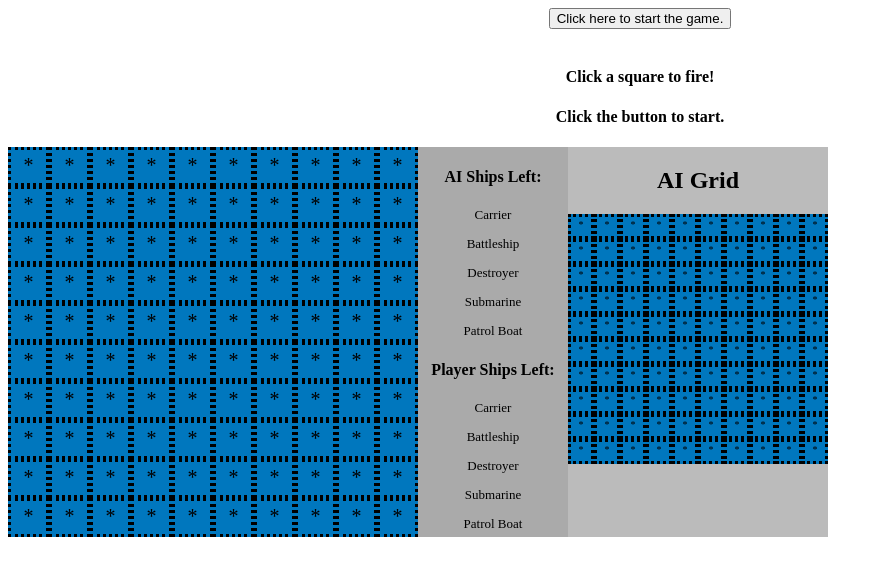
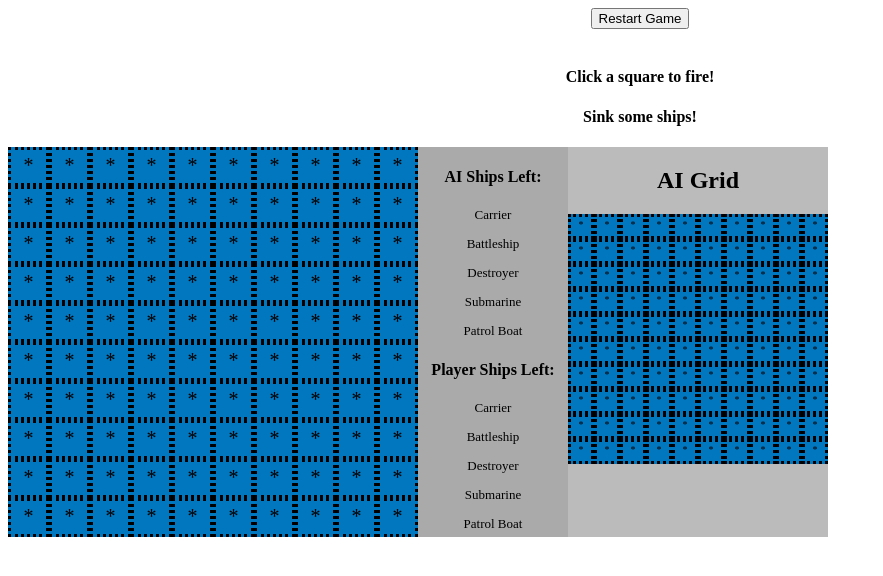
Before and after one commit to gregwebb/battleship, a plain HTML site: page index.html in a window 1280 px wide. Both pictures are taken after a click on the button "Click here to start the game.". Shown: the whole page, without its empty margins (0-883 px from the left). Drawn offline with Linux system fonts and the light colour scheme.

Commit message:
fixing formatting, adding text message updates

```diff
--- a/index.html
+++ b/index.html
@@ -13,7 +13,7 @@
         <button id="start_button">Click here to start the game.</button>
         </br></br>
         <div><h4 id="message">Welcome to Battleship.</h4></div>
-        <div><h4 id="message_ai">Click the button to start.</h4></div>
+        <div><h4 id="message_two">Click the button to start.</h4></div>
     </header>
     <div id ="row" class="flex-container">
         <div id="00" class="available">*</div>
--- a/js/main.js
+++ b/js/main.js
@@ -1,50 +1,131 @@
-const xyaxis = ['xaxis', 'yaxis'];
-const message = document.getElementById('message');
-const messageTwo = document.getElementById('message_two');
+const xyaxis = ["xaxis", "yaxis"];
+const message = document.getElementById("message");
+const messageTwo = document.getElementById("message_two");
+const startButton = document.getElementById("start_button");
 const players = {
   user: {
     ships: {
-            carrier: {name:'carrier', size:5, coordinates: [], orientation:'', hitCount:0, sunk:false},
-            battleship: {name:'battleship', size:4, coordinates:[], orientation:'',hitCount:0, sunk:false},
-            destroyer: {name:'destroyer', size:3, coordinates:[], orientation:'',hitCount:0, sunk:false},
-            submarine: {name:'submarine', size:3, coordinates:[], orientation:'',hitCount:0, sunk:false},
-            patrolBoat: {name:'patrol boat', size:2, coordinates:[], orientation:'',hitCount:0, sunk:false}
+      carrier: {
+        name: "carrier",
+        size: 5,
+        coordinates: [],
+        orientation: "",
+        hitCount: 0,
+        sunk: false,
+      },
+      battleship: {
+        name: "battleship",
+        size: 4,
+        coordinates: [],
+        orientation: "",
+        hitCount: 0,
+        sunk: false,
+      },
+      destroyer: {
+        name: "destroyer",
+        size: 3,
+        coordinates: [],
+        orientation: "",
+        hitCount: 0,
+        sunk: false,
+      },
+      submarine: {
+        name: "submarine",
+        size: 3,
+        coordinates: [],
+        orientation: "",
+        hitCount: 0,
+        sunk: false,
+      },
+      patrolBoat: {
+        name: "patrol boat",
+        size: 2,
+        coordinates: [],
+        orientation: "",
+        hitCount: 0,
+        sunk: false,
+      },
     },
     board: {
       coordinatesAvailable: [],
       coordinatesBurned: [],
-            targetArray: []
-        }
+      targetArray: [],
+    },
   },
   ai: {
     ships: {
-            carrier: {name:'carrier', size:5, coordinates: [], orientation:'', hitCount:0, sunk:false},
-            battleship: {name:'battleship', size:4, coordinates:[], orientation:'',hitCount:0, sunk:false},
-            destroyer: {name:'destroyer', size:3, coordinates:[], orientation:'',hitCount:0, sunk:false},
-            submarine: {name:'submarine', size:3, coordinates:[], orientation:'',hitCount:0, sunk:false},
-            patrolBoat: {name:'patrol boat', size:2, coordinates:[], orientation:'',hitCount:0, sunk:false}
+      carrier: {
+        name: "carrier",
+        size: 5,
+        coordinates: [],
+        orientation: "",
+        hitCount: 0,
+        sunk: false,
+      },
+      battleship: {
+        name: "battleship",
+        size: 4,
+        coordinates: [],
+        orientation: "",
+        hitCount: 0,
+        sunk: false,
+      },
+      destroyer: {
+        name: "destroyer",
+        size: 3,
+        coordinates: [],
+        orientation: "",
+        hitCount: 0,
+        sunk: false,
+      },
+      submarine: {
+        name: "submarine",
+        size: 3,
+        coordinates: [],
+        orientation: "",
+        hitCount: 0,
+        sunk: false,
+      },
+      patrolBoat: {
+        name: "patrol boat",
+        size: 2,
+        coordinates: [],
+        orientation: "",
+        hitCount: 0,
+        sunk: false,
+      },
     },
     board: {
       coordinatesAvailable: [],
       coordinatesBurned: [],
-            targetArray: []
-        }
-    }
-}
+      targetArray: [],
+    },
+  },
+};
 
-function playerShipPlacement(){
+function playerShipPlacement() {
   for (let ship in players.user.ships) {
-        if (players.user.ships[ship].coordinates.length !== players.user.ships[ship].size) {
-            players.user.ships[ship].orientation = xyaxis[Math.floor(Math.random()*2)];
+    if (
+      players.user.ships[ship].coordinates.length !==
+      players.user.ships[ship].size
+    ) {
+      players.user.ships[ship].orientation =
+        xyaxis[Math.floor(Math.random() * 2)];
       if (players.user.ships[ship].orientation === "xaxis") {
-                let xValue = Math.floor(Math.random()*(11-players.user.ships[ship].size));
-                let yValue = Math.floor(Math.random()*10);
+        let xValue = Math.floor(
+          Math.random() * (11 - players.user.ships[ship].size)
+        );
+        let yValue = Math.floor(Math.random() * 10);
         let shipArray = [];
-                for (i=0;i<players.user.ships[ship].size;i++) {
-                    shipArray.push(new coordinate(xValue+i,yValue));
-                    if (!JSON.stringify(players.user.board.coordinatesBurned).includes(JSON.stringify(shipArray[i]))) {
-                        if (i === players.user.ships[ship].size-1) {
-                            for (i=0;i<players.user.ships[ship].size;i++) {
+        for (i = 0; i < players.user.ships[ship].size; i++) {
+          shipArray.push(new coordinate(xValue + i, yValue));
+          if (
+            !JSON.stringify(players.user.board.coordinatesBurned).includes(
+              JSON.stringify(shipArray[i])
+            )
+          ) {
+            if (i === players.user.ships[ship].size - 1) {
+              for (i = 0; i < players.user.ships[ship].size; i++) {
                 players.user.board.coordinatesBurned.push(shipArray[i]);
               }
               players.user.ships[ship].coordinates = shipArray;
@@ -55,14 +136,20 @@ function playerShipPlacement(){
       }
       if (players.user.ships[ship].orientation === "yaxis") {
         {
-                let yValue = Math.floor(Math.random()*(11-players.user.ships[ship].size));
-                let xValue = Math.floor(Math.random()*10);
+          let yValue = Math.floor(
+            Math.random() * (11 - players.user.ships[ship].size)
+          );
+          let xValue = Math.floor(Math.random() * 10);
           let shipArray = [];
-                for (i=0;i<players.user.ships[ship].size;i++) {
-                    shipArray.push(new coordinate(xValue,yValue+i));
-                    if (!JSON.stringify(players.user.board.coordinatesBurned).includes(JSON.stringify(shipArray[i]))) {
-                        if (i === players.user.ships[ship].size-1) {
-                            for (i=0;i<players.user.ships[ship].size;i++) {
+          for (i = 0; i < players.user.ships[ship].size; i++) {
+            shipArray.push(new coordinate(xValue, yValue + i));
+            if (
+              !JSON.stringify(players.user.board.coordinatesBurned).includes(
+                JSON.stringify(shipArray[i])
+              )
+            ) {
+              if (i === players.user.ships[ship].size - 1) {
+                for (i = 0; i < players.user.ships[ship].size; i++) {
                   players.user.board.coordinatesBurned.push(shipArray[i]);
                 }
                 players.user.ships[ship].coordinates = shipArray;
@@ -76,56 +163,52 @@ function playerShipPlacement(){
   }
 }
 
-function aiCheckCoordinates(){
-        players.ai.board.coordinatesBurned = [];
+function aiShipPlacement() {
   for (let ship in players.ai.ships) {
-            for (i=0;i<players.ai.ships[ship].size; i++){
-                players.ai.board.coordinatesBurned.push(players.ai.ships[ship].coordinates[i]);
-            }
-        }
-    }
-
-    function userCheckCoordinates(){
-        players.user.board.coordinatesBurned = [];
-        for (let ship in players.user.ships) {
-            for (i=0;i<players.user.ships[ship].size; i++){
-                players.user.board.coordinatesBurned.push(players.user.ships[ship].coordinates[i]);
-            }
-        }
-    }
-
-    function aiShipPlacement(){
-        for (let ship in players.ai.ships) {
-            if (players.ai.ships[ship].coordinates.length !== players.ai.ships[ship].size) {
-                players.ai.ships[ship].orientation = xyaxis[Math.floor(Math.random()*2)];
+    if (
+      players.ai.ships[ship].coordinates.length !== players.ai.ships[ship].size
+    ) {
+      players.ai.ships[ship].orientation =
+        xyaxis[Math.floor(Math.random() * 2)];
       if (players.ai.ships[ship].orientation === "xaxis") {
-                    let xValue = Math.floor(Math.random()*(11-players.ai.ships[ship].size));
-                    let yValue = Math.floor(Math.random()*10);
+        let xValue = Math.floor(
+          Math.random() * (11 - players.ai.ships[ship].size)
+        );
+        let yValue = Math.floor(Math.random() * 10);
         let shipArray = [];
-                    for (i=0;i<players.ai.ships[ship].size;i++) {
-                        shipArray.push(new coordinate(xValue+i,yValue));
-                        if (!JSON.stringify(players.ai.board.coordinatesBurned).includes(JSON.stringify(shipArray[i]))) {
-                            if (i === players.ai.ships[ship].size-1) {
-                                for (i=0;i<players.ai.ships[ship].size;i++) {
+        for (i = 0; i < players.ai.ships[ship].size; i++) {
+          shipArray.push(new coordinate(xValue + i, yValue));
+          if (
+            !JSON.stringify(players.ai.board.coordinatesBurned).includes(
+              JSON.stringify(shipArray[i])
+            )
+          ) {
+            if (i === players.ai.ships[ship].size - 1) {
+              for (i = 0; i < players.ai.ships[ship].size; i++) {
                 players.ai.board.coordinatesBurned.push(shipArray[i]);
               }
               players.ai.ships[ship].coordinates = shipArray;
             }
           }
         }
-
         aiShipPlacement();
       }
       if (players.ai.ships[ship].orientation === "yaxis") {
         {
-                    let yValue = Math.floor(Math.random()*(11-players.ai.ships[ship].size));
-                    let xValue = Math.floor(Math.random()*10);
+          let yValue = Math.floor(
+            Math.random() * (11 - players.ai.ships[ship].size)
+          );
+          let xValue = Math.floor(Math.random() * 10);
           let shipArray = [];
-                    for (i=0;i<players.ai.ships[ship].size;i++) {
-                        shipArray.push(new coordinate(xValue,yValue+i));
-                        if (!JSON.stringify(players.ai.board.coordinatesBurned).includes(JSON.stringify(shipArray[i]))) {
-                            if (i === players.ai.ships[ship].size-1) {
-                                for (i=0;i<players.ai.ships[ship].size;i++) {
+          for (i = 0; i < players.ai.ships[ship].size; i++) {
+            shipArray.push(new coordinate(xValue, yValue + i));
+            if (
+              !JSON.stringify(players.ai.board.coordinatesBurned).includes(
+                JSON.stringify(shipArray[i])
+              )
+            ) {
+              if (i === players.ai.ships[ship].size - 1) {
+                for (i = 0; i < players.ai.ships[ship].size; i++) {
                   players.ai.board.coordinatesBurned.push(shipArray[i]);
                 }
                 players.ai.ships[ship].coordinates = shipArray;
@@ -139,41 +222,43 @@ function aiCheckCoordinates(){
   }
 }
 
-function clearBoard(){
-    let tiles = document.querySelectorAll('.fired_at');
-    for (var i=0; i < tiles.length; i++) {
+function clearBoard() {
+  let tiles = document.querySelectorAll(".fired_at");
+  for (var i = 0; i < tiles.length; i++) {
     tiles[i].setAttribute("class", "available");
   }
-tiles = document.querySelectorAll('.hit');
-for (var i=0; i < tiles.length; i++) {
+  tiles = document.querySelectorAll(".hit");
+  for (var i = 0; i < tiles.length; i++) {
     tiles[i].setAttribute("class", "available");
   }
   for (let player in players) {
     players[player].board.coordinatesBurned = [];
     players[player].board.coordinatesAvailable = new Array();
-      for (i=0;i<10;i++) {
-          for (j=0;j<10;j++){
+    for (i = 0; i < 10; i++) {
+      for (j = 0; j < 10; j++) {
         players[player].board.coordinatesAvailable.push(new coordinate(i, j));
       }
     }
   }
 }
 
-function coordinate(x,y){
+function coordinate(x, y) {
   this.x = x;
   this.y = y;
 }
 
-function init(){
+function init() {
   clearBoard();
   resetShips();
   aiShipPlacement();
   playerShipPlacement();
   clearBoard();
-    message.innerHTML = "Click a square to fire!"
+  message.innerHTML = "Click a square to fire!";
+  messageTwo.innerHTML = "Sink some ships!";
+  startButton.innerHTML = "Restart Game";
 }
 
-function resetShips(){
+function resetShips() {
   for (let ship in players.ai.ships) {
     ship.coordinates = [];
     ship.orientation = "";
@@ -188,37 +273,45 @@ function resetShips(){
   }
 }
 
-function userWins(){
-    messageTwo.innerHTML = "You won!"
+function userWins() {
+  messageTwo.innerHTML = "You won!";
 }
 
-function aiWins(){
-    messageTwo.innerHTML = "AI wins!"
+function aiWins() {
+  messageTwo.innerHTML = "AI wins!";
 }
 
-function checkWin(){
-    if (players.ai.ships.carrier.sunk &&
+function checkWin() {
+  if (
+    players.ai.ships.carrier.sunk &&
     players.ai.ships.battleship.sunk &&
     players.ai.ships.destroyer.sunk &&
     players.ai.ships.submarine.sunk &&
-        players.ai.ships.patrolBoat.sunk) {
+    players.ai.ships.patrolBoat.sunk
+  ) {
     userWins();
   }
-    if (players.user.ships.carrier.sunk &&
+  if (
+    players.user.ships.carrier.sunk &&
     players.user.ships.battleship.sunk &&
     players.user.ships.destroyer.sunk &&
     players.user.ships.submarine.sunk &&
-        players.user.ships.patrolBoat.sunk) {
+    players.user.ships.patrolBoat.sunk
+  ) {
     aiWins();
   }
 }
 
-function hitShip(){
+function hitShip() {
   for (let ship in players.ai.ships) {
-        for (i=0; i < players.ai.ships[ship].size; i++) {
-            if (JSON.stringify(players.ai.board.targetArray).includes(JSON.stringify(players.ai.ships[ship].coordinates[i]))) {
+    for (i = 0; i < players.ai.ships[ship].size; i++) {
+      if (
+        JSON.stringify(players.ai.board.targetArray).includes(
+          JSON.stringify(players.ai.ships[ship].coordinates[i])
+        )
+      ) {
         players.ai.ships[ship].hitCount = ++players.ai.ships[ship].hitCount;
-                message.innerHTML = 'You hit an AI ship!';
+        message.innerHTML = "You hit an AI ship!";
         if (players.ai.ships[ship].hitCount === players.ai.ships[ship].size) {
           message.innerHTML = `The AI's ${players.ai.ships[ship].name} has been sunk!!!`;
           players.ai.ships[ship].sunk = true;
@@ -230,16 +323,18 @@ function hitShip(){
       }
     }
   }
-
 }
 
-function aiHitShip(){
+function aiHitShip() {
   for (let ship in players.user.ships) {
-        for (i=0; i < players.user.ships[ship].size; i++) {
-            if (JSON.stringify(players.user.board.targetArray).includes(JSON.stringify(players.user.ships[ship].coordinates[i]))) {
+    for (i = 0; i < players.user.ships[ship].size; i++) {
+      if (
+        JSON.stringify(players.user.board.targetArray).includes(
+          JSON.stringify(players.user.ships[ship].coordinates[i])
+        )
+      ) {
         players.user.ships[ship].hitCount++;
         messageTwo.innerHTML = `Your ${players.user.ships[ship].name} has been hit!!!`;
-
       }
     }
     if (players.user.ships[ship].hitCount === players.user.ships[ship].size) {
@@ -251,51 +346,65 @@ function aiHitShip(){
       checkWin();
     }
   }
-
 }
 
-//event listeners
-const availableTargets = document.querySelectorAll('.available');
-availableTargets.forEach(function(el) {
-    el.addEventListener('click', takeTurn);
+const availableTargets = document.querySelectorAll(".available");
+availableTargets.forEach(function (el) {
+  el.addEventListener("click", takeTurn);
 });
 
-document.querySelector('button').addEventListener('click', init);
+const startGamee = document
+  .querySelector("button")
+  .addEventListener("click", init);
 
-
-
-function takeTurn(fire){
+function takeTurn(fire) {
   players.ai.board.targetArray = [];
   fire.target.setAttribute("class", "fired_at");
   coordinatesFiredAt = Array.from(fire.target.id.toString()).map(Number);
-    players.ai.board.targetArray.push(new coordinate(coordinatesFiredAt[0],coordinatesFiredAt[1]));
+  players.ai.board.targetArray.push(
+    new coordinate(coordinatesFiredAt[0], coordinatesFiredAt[1])
+  );
   players.ai.board.coordinatesBurned.push(players.ai.board.targetArray[0]);
   console.log(players.ai.board.targetArray[0]);
   for (let ship in players.ai.ships) {
-        if (JSON.stringify(players.ai.ships[ship].coordinates).includes(JSON.stringify(players.ai.board.targetArray[0]))) {
+    if (
+      JSON.stringify(players.ai.ships[ship].coordinates).includes(
+        JSON.stringify(players.ai.board.targetArray[0])
+      )
+    ) {
       fire.target.setAttribute("class", "hit");
       hitShip();
-
     }
-
   }
   aiTurn();
 }
 
-function aiTurn(){
+function aiTurn() {
   players.user.board.targetArray = [];
-    players.user.board.targetArray.push(players.user.board.coordinatesAvailable[Math.floor(Math.random()*players.user.board.coordinatesAvailable.length)]);
-    removeCoordinate = players.user.board.coordinatesAvailable.indexOf(players.user.board.targetArray[0]);
+  players.user.board.targetArray.push(
+    players.user.board.coordinatesAvailable[
+      Math.floor(Math.random() * players.user.board.coordinatesAvailable.length)
+    ]
+  );
+  removeCoordinate = players.user.board.coordinatesAvailable.indexOf(
+    players.user.board.targetArray[0]
+  );
   players.user.board.coordinatesAvailable.splice(removeCoordinate, 1);
   console.log(players.user.board.targetArray);
   console.log(players.user.board.coordinatesAvailable.length);
-    let aiTargetArray = JSON.stringify(players.user.board.targetArray[0]).split('');
+  let aiTargetArray = JSON.stringify(players.user.board.targetArray[0]).split(
+    ""
+  );
   let aiTarget = `ai${aiTargetArray[5]}${aiTargetArray[11]}`;
   let aiTargetGridElement = document.getElementById(aiTarget);
   console.log(aiTarget);
   aiTargetGridElement.setAttribute("class", "fired_at_ai");
   for (let ship in players.user.ships) {
-        if (JSON.stringify(players.user.ships[ship].coordinates).includes(JSON.stringify(players.user.board.targetArray[0]))) {
+    if (
+      JSON.stringify(players.user.ships[ship].coordinates).includes(
+        JSON.stringify(players.user.board.targetArray[0])
+      )
+    ) {
       aiTargetGridElement.setAttribute("class", "hit_ai");
       aiHitShip();
     }
```
Lines whose indentation alone changed are shown as unchanged.
